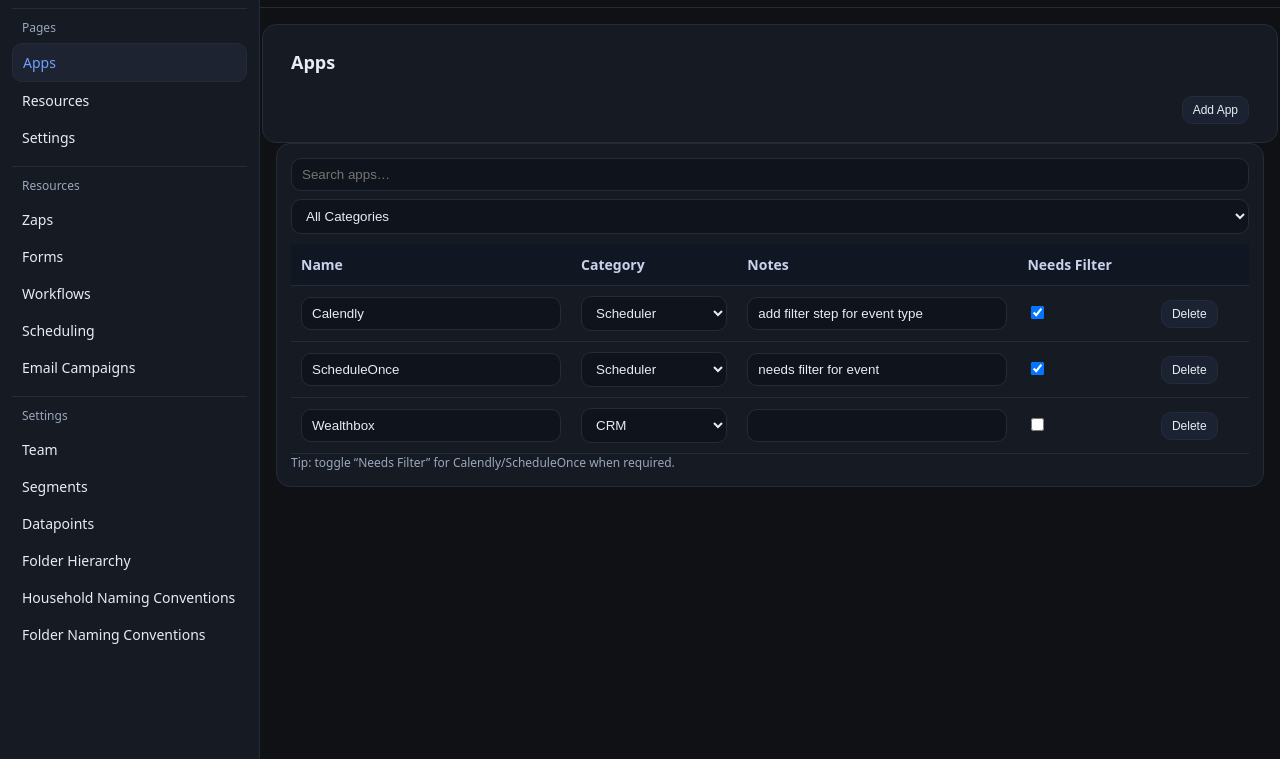
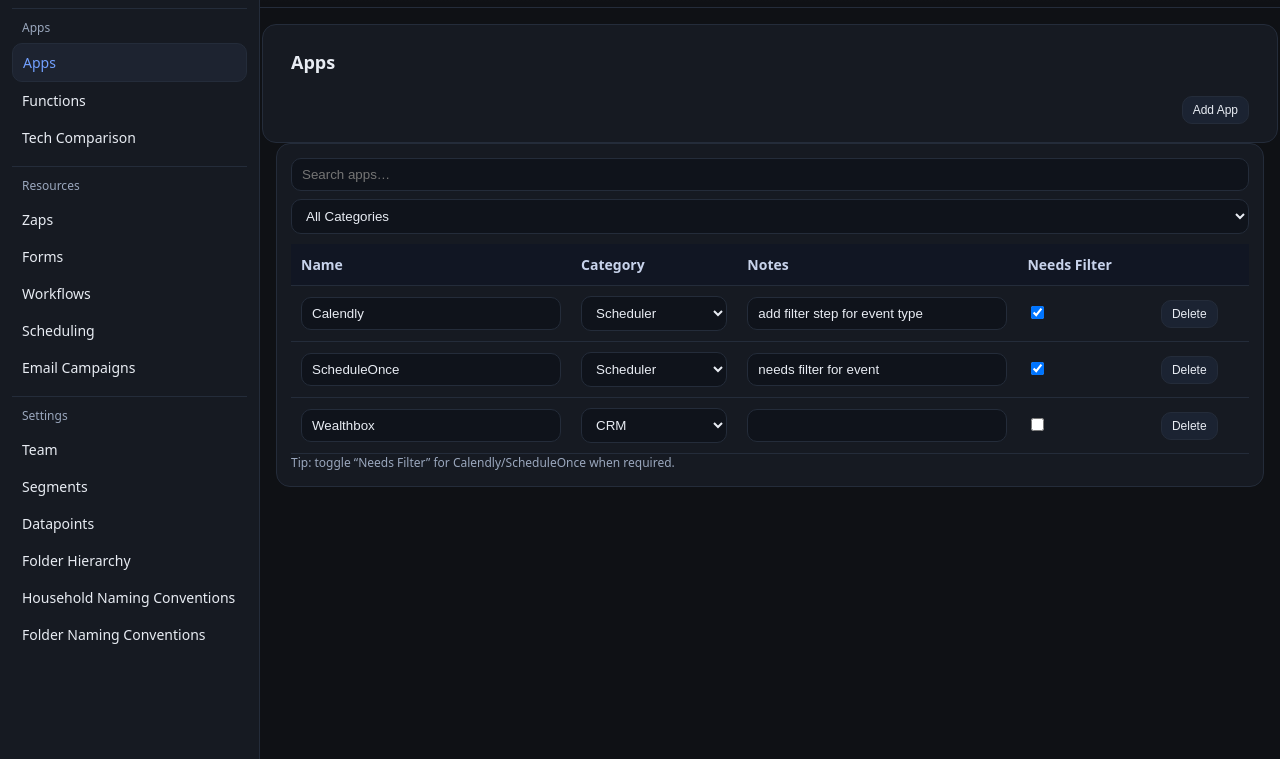
Before and after one commit to SphynxGitHub/dynamic-workflow-dropdown-widget, a plain HTML site: page index.html in a window 1280 px wide. Shown: the part 41-800 px from the top of the page. Drawn offline with Linux system fonts and the light colour scheme.

Commit message:
Update index.html

```diff
--- a/index.html
+++ b/index.html
@@ -82,10 +82,10 @@
       <div class="divider"></div>
 
       <nav class="menu" id="nav">
-        <div class="group-title">Pages</div>
+        <div class="group-title">Apps</div>
         <a href="#/apps" data-route>Apps</a>
-        <a href="#/resources" data-route>Resources</a>
-        <a href="#/settings" data-route>Settings</a>
+        <a href="#/resources" data-route>Functions</a>
+        <a href="#/settings" data-route>Tech Comparison</a>
 
         <div class="divider"></div>
         <div class="group-title">Resources</div>
```
